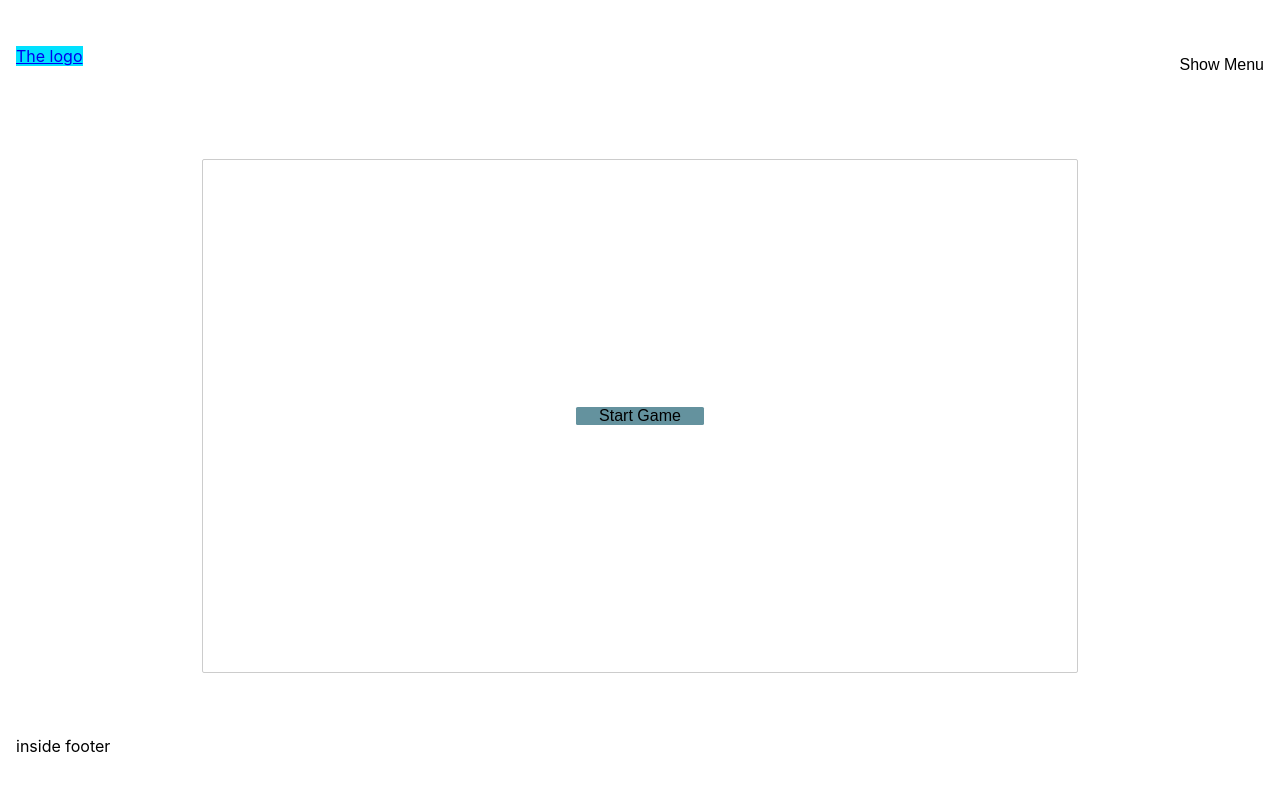
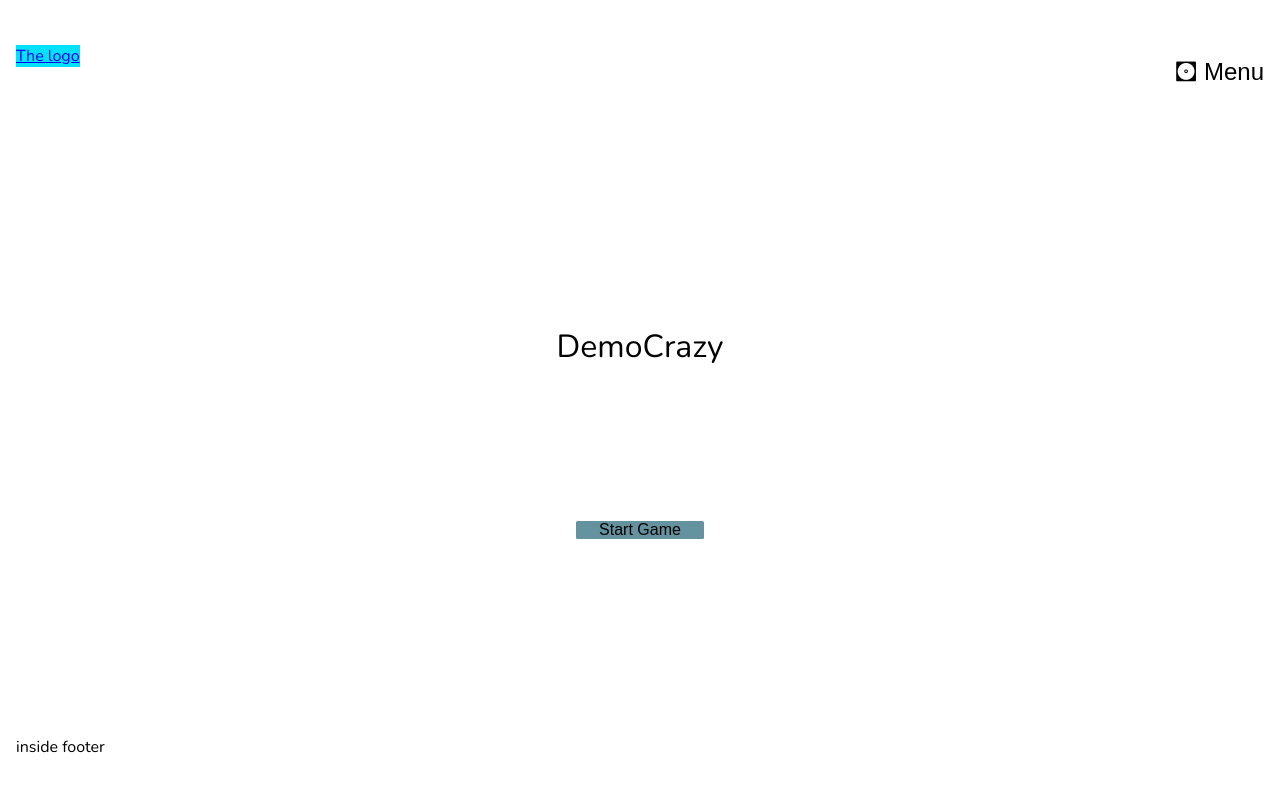
Before and after one commit to D3MOCRAZY/democrazy, a React (Create React App) app: page / in a window 1280 px wide. Shown: the top 792 px of the page. Built offline with nearby package versions, Linux system fonts and the light colour scheme.

Commit message:
fixed more structure

```diff
--- a/public/index.html
+++ b/public/index.html
@@ -11,6 +11,7 @@
     />
     <link rel="apple-touch-icon" href="logo192.png" />
     <link rel="manifest" href="%PUBLIC_URL%/manifest.json" />
+    <link href="https://fonts.googleapis.com/css?family=Nunito&display=swap" rel="stylesheet">
     <title>Democrazy</title>
   </head>
   <body>
--- a/src/App.css
+++ b/src/App.css
@@ -6,6 +6,10 @@ html,body{
   padding: 0.5rem;
   background-color: #fff;
   height: 100%;
+  -webkit-font-smoothing: antialiased;
+  -moz-osx-font-smoothing: grayscale;
+  text-rendering: optimizeLegibility;
+  text-shadow: rgba(0,0,0,.01) 0 0 1px;
 }
 hr {
   padding: 0;
@@ -16,6 +20,7 @@ button{
   padding: 0;
   background-color: white;
   font-size: 100%;
+  cursor: pointer;
 }
 
 /* Page Structure CSS */
@@ -25,6 +30,7 @@ button{
 .App{
   height: 100%;
 }
+
 .header{
   display: flex;
   align-items: center;
@@ -52,9 +58,9 @@ button{
   flex-direction: column;
   align-items: flex-start;
   justify-content: flex-start;
+  font-size: 1.5rem;
 }
 .menuBtn{
-  border-radius:
 }
 @keyframes dropAnim {
   0%{
@@ -75,7 +81,8 @@ button{
 .drp-btn{
   background-color: #ccc;
   width: 100%;
-  line-height: 1.6;
+  line-height: 2.4;
+  font-size: 1rem;
   cursor: pointer;
 }
 /* Elements inside the Main-class */
@@ -91,16 +98,41 @@ button{
 
 /* Elements inside the Game-box */
 .game-before-start{
-  height: 100%;
+  height: 80%;
   width: 100%;
   display: flex;
+  flex-direction: column;
   justify-content: space-around;
   align-items: center;
 }
+.game-before-start-inner{
+  height: 60%;
+  display: flex;
+  flex-direction: column;
+  justify-content: space-between;
+  align-items: center;
+}
+.intro-text{
+  font-size: 2rem;
+}
 .game-after-start{
-  height: 100%;
+  height: 80%;
   width: 100%;
-  display:block;
+  display:flex;
+  flex-direction: column;
+  justify-content: space-around;
+  align-items: center;
+  text-align: center;
+}
+.answers-box{
+  width: 50%;
+  display: flex;
+  justify-content: space-between;
+  align-items: center;
+  flex-wrap:wrap;
+}
+.answer-items{
+  margin: 0.4rem;
 }
 .startButton{
   position:relative;
@@ -113,34 +145,8 @@ button{
 }
 
 /* STARTBUTTON EFFECT */
-@keyframes StrBtn {
-  0%{
-    padding: 0px;
-    border: 10px solid #eee;
-  }
-  100%{
-    padding: 20px;
-    border: 10px solid #ccc;
-  }
-}
-.startButton:hover{
-  animation: StrBtn 500ms forwards;
-}
-.startButton:active{
-  animation: StrBtn 1s forwards;
-  animation-direction: reverse;
-}
+
 /* ResultScreen */
-.result-box{
-  position: relative;
-  width: 100%;
-  height: 100%;
-  border: 0.1rem solid #ccc;
-  border-radius: 2px;
-  text-align: center;
-  display: flex;
-  align-items: center;
-}
 .column-placeholder{
   display: flex;
   flex-direction: row;
@@ -149,13 +155,17 @@ button{
   width: 50%;
   height: 50%;
   align-items: flex-end;
+  border-bottom: 1px solid #ccc;
+  border-left: 1px solid #ccc;
 }
-/* Column animation */
+/* Result percentage Column animation */
+
+/* TODO: Implement loading animation  */
 
 .col{
   width: 10%;
   margin: 10px;
-
+  margin-bottom: 0;
   transition: all 500ms;
 }
 
--- a/src/assets/data.json
+++ b/src/assets/data.json
@@ -21,7 +21,7 @@
       ["Studielån ska avskrivas för den som bosätter sig i glesbygd"],
       ["Ett bidragstak ska införas"]
   ],
-  "answers": ["instämmer helt", "instämmer delvis", "delvis emot", "helt emot", "ingen åsikt"],
+  "answers": ["Instämmer helt", "Instämmer delvis", "Delvis emot", "Helt emot", "Ingen åsikt"],
   "colors": [
       ["blå", "brun", "grön", "röd"],
       ["brun", "blå", "grön", "röd"],
--- a/src/components/header.js
+++ b/src/components/header.js
@@ -9,7 +9,7 @@ export default class Header extends React.Component {
     this.state = {
       showMenu: false,
       show: this.showMenu.bind(this),
-      menuMsg: 'Show Menu'
+      menuMsg: '🖸 Menu'
     }
     // this.showMenu = this.showMenu.bind(this);
     // this.closeMenu = this.closeMenu.bind(this);
@@ -20,7 +20,7 @@ export default class Header extends React.Component {
       return {
         showMenu: true,
         show: this.closeMenu.bind(this),
-        menuMsg: 'Close Menu'
+        menuMsg: '🗶 Menu'
       }
     });
   }
@@ -29,7 +29,7 @@ export default class Header extends React.Component {
     this.setState({
       showMenu: false,
       show: this.showMenu.bind(this),
-      menuMsg: 'Show Menu'
+      menuMsg: '🖸 Menu'
      });
   }
   render() {
--- a/src/components/spelkomponent/answers.js
+++ b/src/components/spelkomponent/answers.js
@@ -8,15 +8,20 @@ class GetAnswers extends React.Component{
   render(){
     if(this.props.gameOn){
       return (
+        <section className="answers-box">
+            {
               this.props.colors[this.props.iteration].map((cell, index) => {
-          return <button
+                return (<button
+                          className="answer-items"
                           key={index + cell}
                           index={cell}
                           onClick={(e) => {this.props.updateAll(e)}}
                           >
                           {this.props.answers[index]}
-                  </button>
+                        </button>)
               })
+            }
+        </section>
       );
     }
   }
--- a/src/components/spelkomponent/spelet.js
+++ b/src/components/spelkomponent/spelet.js
@@ -43,7 +43,7 @@ export default class Game extends React.Component{
     render(){
       return (
       <GameProvider>
-          <section className={this.state.gameEnded ? 'result-box': 'game-box'}>
+          <section className={'game-after-start'}>
 
             {
 
@@ -66,8 +66,11 @@ export default class Game extends React.Component{
                           </>
 
                       :
-                      <button className="startButton" onClick={(e) => {this.startGame(e)}}>Start Game</button>
-                    }
+                      <section className="game-before-start-inner">
+                        <p className="intro-text">DemoCrazy</p>
+                        <button className="startButton" onClick={(e) => {this.startGame(e)}}>Start Game</button>
+                      </section>
+                  }
 
                 </article>
             }
--- a/src/index.css
+++ b/src/index.css
@@ -1,8 +1,9 @@
 body {
   margin: 0;
-  font-family: -apple-system, BlinkMacSystemFont, "Segoe UI", "Roboto", "Oxygen",
+  font-family: 'Nunito', sans-serif;
+  /* font-family: -apple-system, BlinkMacSystemFont, "Segoe UI", "Roboto", "Oxygen",
     "Ubuntu", "Cantarell", "Fira Sans", "Droid Sans", "Helvetica Neue",
-    sans-serif;
+    sans-serif; */
   -webkit-font-smoothing: antialiased;
   -moz-osx-font-smoothing: grayscale;
 }
```
Lines whose indentation alone changed are shown as unchanged.
